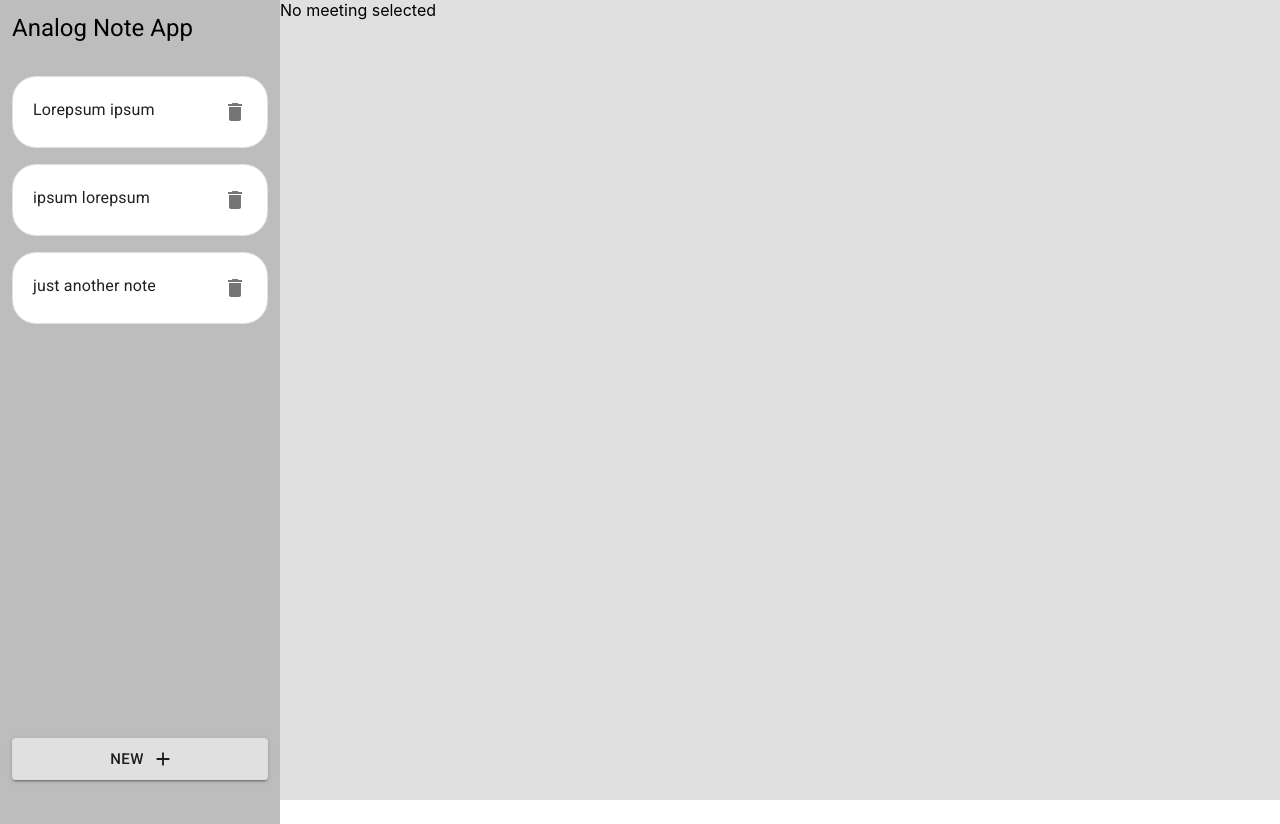
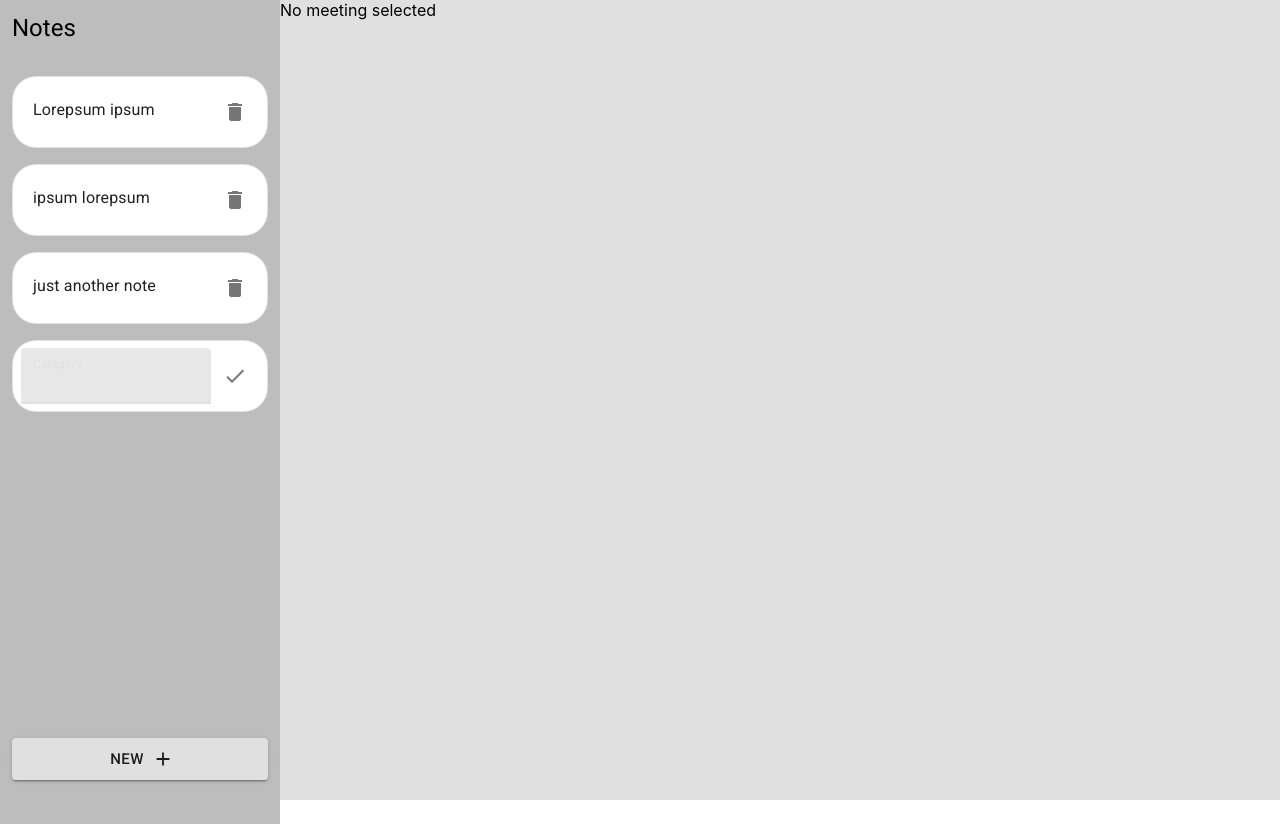
Before and after one commit to paulrimiru/notes-app, a React (Create React App) app: page / in a window 1280 px wide. Both pictures are taken after a click on the button "NEW". Built offline with nearby package versions, Linux system fonts and the light colour scheme.

Commit message:
feat(meetings): add create and delete meeting categories

```diff
--- a/src/components/NoteList/index.tsx
+++ b/src/components/NoteList/index.tsx
@@ -2,14 +2,22 @@ import React from 'react';
 
 import NoteListItem from '../NoteListItem';
 
-export interface NoteListProps {
-  data: string[];
+export interface Note {
+  id: string;
+  title: string;
+  mode: 'edit' | 'display';
 }
 
-const NoteList = ({ data }: NoteListProps) => {
+export interface NoteListProps {
+  data: Note[];
+  onSave: (note: { title: string; id: string }) => void;
+  onDelete: (id: string) => void;
+}
+
+const NoteList = ({ data, onSave, onDelete }: NoteListProps) => {
   return (
     <div className="list">
-      { data.map(note => <NoteListItem title={note} />)}
+      { data.map(note => <NoteListItem id={note.id} title={note.title} mode={note.mode} onSave={onSave} onDelete={onDelete} />) }
     </div>
   )
 }
--- a/src/components/NoteListItem/index.tsx
+++ b/src/components/NoteListItem/index.tsx
@@ -1,4 +1,4 @@
-import React from 'react';
+import React, { useState } from 'react';
 
 import { Paper } from '@material-ui/core';
 
@@ -6,21 +6,53 @@ import useNoteItemStyles from './styles';
 import Typography from '@material-ui/core/Typography/Typography';
 import IconButton from '@material-ui/core/IconButton';
 import DeleteIcon from '@material-ui/icons/Delete';
+import TextField from '@material-ui/core/TextField/TextField';
+import DoneIcon from '@material-ui/icons/Done';
 
 export interface NoteListItemProps {
+  id: string;
   title: string;
+  mode: 'edit' | 'display';
+  onSave: (note: { title: string; id: string }) => void;
+  onDelete: (id: string) => void;
 }
 
-const NoteListItem = ({ title }: NoteListItemProps) => {
+const NoteListItem = ({ title, mode, onSave, onDelete, id }: NoteListItemProps) => {
   const classes = useNoteItemStyles();
+  const [value, setvalue] = useState(title);
+
+  const handleSave = () => { onSave({ id, title: value }); };
+
+  const displayMode = (
+    <>
+      <Typography variant="body1" gutterBottom className={classes.title} >
+        { title }
+      </Typography>
+      <IconButton aria-label="delete"  onClick={() => { onDelete(id); }}>
+        <DeleteIcon />
+      </IconButton>
+    </>
+  )
+
+  const editMode = (
+    <>
+      <TextField
+        label="Category"
+        variant="filled"
+        className={classes.newNoteTextField}
+        autoFocus
+        value={value}
+        onKeyPress={(event) => { if (event.key === 'Enter') { handleSave(); }}}
+        onChange={e => setvalue(e.target.value)}/>
+      <IconButton aria-label="done" onClick={handleSave}>
+        <DoneIcon />
+      </IconButton>
+    </>
+  )
+
   return (
   <Paper variant="outlined" className={classes.container}>
-    <Typography variant="body1" gutterBottom className={classes.title} >
-      { title }
-    </Typography>
-    <IconButton aria-label="delete">
-      <DeleteIcon />
-    </IconButton>
+    { mode === 'edit' ? editMode : displayMode }
   </Paper>)
 }
 
--- a/src/components/NoteListItem/styles.ts
+++ b/src/components/NoteListItem/styles.ts
@@ -10,6 +10,7 @@ const useStyles = makeStyles((theme) => ({
     marginBottom: 16,
     borderRadius: 24,
     height: 54,
+    backgroudColor: '#e0e0e0',
 
     '&:hover': {
       cursor: "pointer",
@@ -17,6 +18,10 @@ const useStyles = makeStyles((theme) => ({
   },
   title: {
     paddingLeft: 12,
+  },
+  newNoteTextField: {
+    flexGrow: 1,
+    paddingLeft: 12,
   }
 }));
 
--- a/src/pages/App/index.tsx
+++ b/src/pages/App/index.tsx
@@ -1,4 +1,4 @@
-import { Button, Paper } from '@material-ui/core';
+import { Button } from '@material-ui/core';
 import React, { useState } from 'react';
 
 import Typography from '@material-ui/core/Typography/Typography';
@@ -7,22 +7,44 @@ import AddIcon from '@material-ui/icons/Add';
 import useAppStyles from './styles';
 
 import './App.scss';
-import NoteList from '../../components/NoteList';
+import NoteList, { Note } from '../../components/NoteList';
 
 function App() {
 
-  const [categories, setCategories] = useState(["Lorepsum ipsum", "ipsum lorepsum", "just another note"]);
+  const [categories, setCategories] = useState<Note[]>(["Lorepsum ipsum", "ipsum lorepsum", "just another note"].map((note, index) => ({ id: index.toString(), title: note, mode: 'display' })));
   const classes = useAppStyles();
+
+  const handleDelete = (id: string) => {
+    setCategories(categories.filter(category => category.id !== id));
+  }
+
+  const handleSave = (note: {title: string, id: string}) => {
+    setCategories(categories.map(category => {
+      if (category.id === note.id) {
+        return {
+          ...category,
+          title: note.title,
+          mode: 'display'
+        }
+      }
+
+      return category;
+    }))
+  }
+
+  const addNew = () => {
+    setCategories([...categories, { title: '', id: (categories.length).toString(), mode: 'edit' }])
+  }
 
   return (
     <div className="app">
       <div className="app-container">
         <div className="app-container-master">
           <Typography variant="h5" gutterBottom>
-            Analog Note App
+            Notes
           </Typography>
           <div className="app-container-master__list">
-            <NoteList data={categories} />
+            <NoteList data={categories} onSave={handleSave} onDelete={handleDelete} />
           </div>
           <Button
             variant="contained"
@@ -30,6 +52,7 @@ function App() {
             size="large"
             className={classes.button}
             endIcon={<AddIcon />}
+            onClick={addNew}
           >
             New
           </Button>
```
